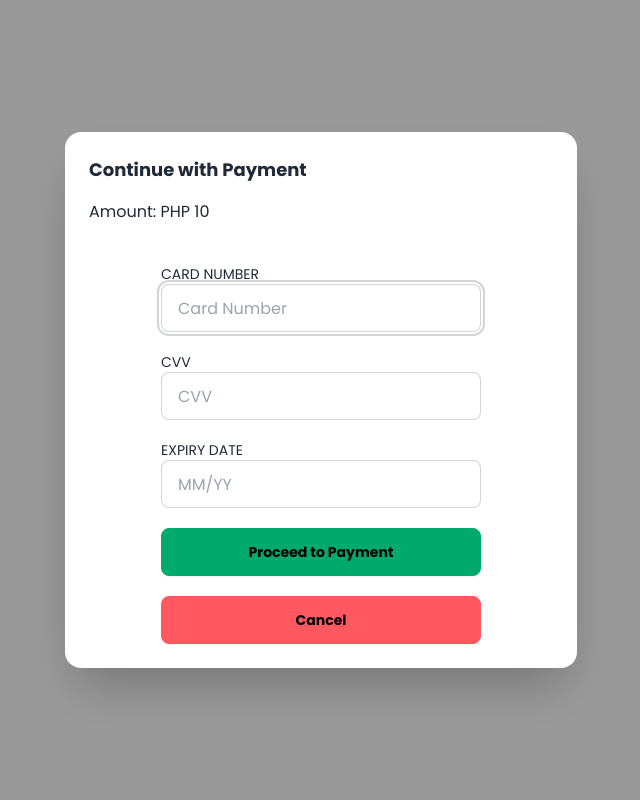
After one commit to froilaaaaan1/svfc-finance-api, a Flask app: template templates/card.html in a window 1280 px wide. The commit adds this page. Shown: the whole page, without its empty margins (319-959 px from the left). Run offline with Flask 3, Linux system fonts and the light colour scheme; the template is opened without the code that fills it: most values are stand-ins (such as "Sample title", 1, 10 or a date in 2020); some libraries are stand-ins or nearby versions.

Commit message:
added credit card payment, validation of it and sendint receipt (has bug) -- to be fixed

```diff
--- a/app.py
+++ b/app.py
@@ -5,13 +5,90 @@ from flask_cors import CORS
 import mysql.connector
 from mysql.connector import errorcode
 from dotenv import load_dotenv
-import time
+import re
+from datetime import datetime
 
 load_dotenv()
 
 app = Flask(__name__)
 
+
+app.config['MAIL_SERVER'] = 'smtp.gmail.com'
+app.config['MAIL_PORT'] = 587
+app.config['MAIL_USERNAME'] = os.getenv('MAIL_USERNAME')
+app.config['MAIL_PASSWORD'] = os.getenv('MAIL_PASSWORD')
+app.config['MAIL_USE_TLS'] = True
+
+mail = Mail(app)
+
 CORS(app)
+
+@app.route('/api/check_card_validity', methods=['POST'])
+def check_card_validity():
+  data = request.get_json()
+  card_number = data.get('card_number', '')
+  expiry_date = data.get('expiry_date', '')
+  cvv = data.get('cvv', '')
+
+  if not is_valid_card_number(card_number): return jsonify({'valid': False, 'message': 'Invalid card number.'}), 400
+
+  if not is_valid_expiry_date(expiry_date): return jsonify({'valid': False, 'message': 'Invalid expiry date. Use MM/YY format.'}), 400
+
+  if not is_valid_cvv(cvv): return jsonify({'valid': False, 'message': 'Invalid CVV. Use 3 or 4 digits.'}), 400
+
+  return jsonify({'valid': True, 'message': 'Card details appear valid.'}), 200
+
+def is_valid_card_number(card_number):
+  return re.match(r'^[0-9]{13,19}$', card_number) is not None
+
+def is_valid_expiry_date(expiry_date):
+  if not re.match(r'^(0[1-9]|1[0-2])\/[0-9]{2}$', expiry_date):
+    return False
+  exp_month, exp_year = map(int, expiry_date.split('/'))
+  expiry_datetime = datetime(year=2000 + exp_year, month=exp_month, day=1)
+  current_datetime = datetime.now()
+  return expiry_datetime > current_datetime
+
+def is_valid_cvv(cvv):
+  return re.match(r'^[0-9]{3,4}$', cvv) is not None
+
+@app.route('/send-receipt', methods=['POST'])
+def send_receipt():
+  try:
+    db_connection = mysql.connector.connect(
+      user=os.getenv('USER'),
+      password=os.getenv('PASSWORD'),
+      port=os.getenv('PORT'),
+      database='svfc_finance'
+    )
+    data = request.get_json()
+    amount = data.get('amount')
+    payment_method_name = data.get('payment_method_name')
+    bill_id = data.get('bill_id')
+    get_bill_info = "SELECT student_number, total_amount, semester, bill_date FROM bills_table WHERE bills_id = %s"
+    with db_connection.cursor() as cursor:
+      cursor.execute(get_bill_info, (bill_id,))
+      bill_info = cursor.fetchone()
+    student_number, total_amount, semester, bill_date = bill_info
+
+    # get student name
+    get_student_info = "SELECT first_name, email, last_name FROM students_table WHERE student_number = %s"
+    cursor.execute(get_student_info, (student_number,))
+    student_info = cursor.fetchone()
+    first_name, last_name = student_info
+    student_email = student_info[1]
+
+    html_email = render_template('send_receipt_template.html', student_name=f'{first_name} {last_name}', student_number=student_number, amount=amount, semester=semester, payment_method_name=payment_method_name, total_amount=total_amount, bill_date=bill_date)
+
+    msg = Message('SVFC Payment Receipt', sender=os.getenv('MAIL_USERNAME'), recipients=[student_email])
+    msg.html = html_email
+    mail.send(msg)
+
+    return jsonify({'message': 'Email sent successfully.'}), 200
+  except Exception as e:
+    return jsonify({'error': 'Something went wrong'}), 500
+
+
 
 @app.route('/api-svfc-send-feedback', methods=['POST'])
 def send_feedback():
@@ -385,9 +462,13 @@ def submit_payment():
 def bank():
   return render_template('bank.html')
 
-@app.route('/payment/creditcard', methods=['POST'])
-def credit_card():
-  return render_template('creditcard.html')
+@app.route('/payment/card', methods=['POST'])
+def card():
+  data = request.get_json()
+  bill_id = data.get('bill_id')
+  amount_to_be_paid = data.get('amount_to_be_paid')
+  payment_method = data.get('payment_method')
+  return render_template('card.html', bill_id=bill_id, amount_to_be_paid=amount_to_be_paid, payment_method=payment_method)
 
 @app.route('/payment/gcash', methods=['POST'])
 def gcash():
--- /dev/null
+++ b/templates/card.html
@@ -0,0 +1,220 @@
+<!DOCTYPE html>
+<html lang="en">
+	<head>
+		<meta charset="UTF-8" />
+		<title>Credit Card Payment</title>
+		<meta
+			name="viewport"
+			content="width=device-width, initial-scale=1.0" />
+		<script src="https://cdn.tailwindcss.com"></script>
+		<link
+			rel="preconnect"
+			href="https://fonts.googleapis.com" />
+		<link
+			rel="preconnect"
+			href="https://fonts.gstatic.com"
+			crossorigin />
+		<link
+			href="https://cdn.jsdelivr.net/npm/daisyui@4.10.2/dist/full.min.css"
+			rel="stylesheet"
+			type="text/css" />
+		<script
+			src="https://cdnjs.cloudflare.com/ajax/libs/jquery/3.7.1/jquery.min.js"
+			integrity="sha512-v2CJ7UaYy4JwqLDIrZUI/4hqeoQieOmAZNXBeQyjo21dadnwR+8ZaIJVT8EE2iyI61OV8e6M8PP2/4hpQINQ/g=="
+			crossorigin="anonymous"
+			referrerpolicy="no-referrer"></script>
+		<link
+			href="https://fonts.googleapis.com/css2?family=Poppins:wght@400;700&display=swap"
+			rel="stylesheet" />
+		<style>
+			body {
+				font-family: 'Poppins', sans-serif;
+			}
+			input::-webkit-outer-spin-button,
+			input::-webkit-inner-spin-button {
+				-webkit-appearance: none;
+				margin: 0;
+			}
+		</style>
+	</head>
+	<body>
+		<dialog
+			id="card-modal"
+			class="modal modal-bottom sm:modal-middle">
+			<div class="modal-box">
+				<div class="flex flex-row w-full justify-between items-center">
+					<div>
+						<h3 class="font-bold text-lg">Continue with Payment</h3>
+						<p class="py-4">Amount: PHP {{amount_to_be_paid}}</p>
+					</div>
+					<div class="image-card w-1/2 flex justify-end items-center">
+						<img
+							class="card-icon"
+							alt="" />
+					</div>
+				</div>
+				<div class="modal-action">
+					<form
+						id="payment-form"
+						class="w-full flex flex-col gap-5 items-center">
+						<input
+							type="hidden"
+							value="{{amount_to_be_paid}}"
+							id="amount-to-be-paid" />
+						<input
+							type="hidden"
+							value="{{bill_id}}"
+							name="bill_id" />
+
+						<input
+							type="hidden"
+							value="{{payment_method}}"
+							name="payment_method" />
+
+						<label class="form-control w-full max-w-xs">
+							<span class="label-text">CARD NUMBER</span>
+							<input
+								type="text"
+								id="card-number"
+								placeholder="Card Number"
+								class="input input-bordered w-full max-w-xs"
+								pattern="^[0-9]{13,19}$"
+								required />
+						</label>
+						<label class="form-control w-full max-w-xs">
+							<span class="label-text">CVV</span>
+							<input
+								type="text"
+								id="cvv"
+								placeholder="CVV"
+								class="input input-bordered w-full max-w-xs"
+								pattern="^[0-9]{3,4}$"
+								required />
+						</label>
+						<label class="form-control w-full max-w-xs">
+							<span class="label-text">EXPIRY DATE</span>
+							<input
+								type="text"
+								id="expiry-date"
+								placeholder="MM/YY"
+								class="input input-bordered w-full max-w-xs"
+								pattern="^(0[1-9]|1[0-2])\/[0-9]{2}$"
+								required />
+						</label>
+						<button
+							id="confirm-payment"
+							type="button"
+							class="btn btn-success max-w-xs w-full">
+							Proceed to Payment
+						</button>
+						<button
+							id="close_payment"
+							type="button"
+							class="btn btn-error max-w-xs w-full">
+							Cancel
+						</button>
+					</form>
+				</div>
+			</div>
+		</dialog>
+
+		<script>
+			$(document).ready(function () {
+				var card_modal = document.getElementById('card-modal');
+				var card_number = document.getElementById('card-number');
+				var card_image = document.querySelector('.card-icon');
+				$(card_number).on('input', function () {
+					var cardNumber = $(this).val().replace(/\s/g, '');
+					updateCardIcon(cardNumber);
+				});
+
+				const updateCardIcon = (cardNumber) => {
+					if (cardNumber.startsWith('4')) {
+						card_image.src = 'https://img.icons8.com/color/48/000000/visa.png';
+					} else if (cardNumber.startsWith('5')) {
+						card_image.src =
+							'https://img.icons8.com/color/48/000000/mastercard.png';
+					} else if (cardNumber.startsWith('3')) {
+						card_image.src = 'https://img.icons8.com/color/48/000000/amex.png';
+					} else if (cardNumber.startsWith('6')) {
+						card_image.src =
+							'https://img.icons8.com/color/48/000000/discover.png';
+					} else {
+						card_image.src = '';
+					}
+				};
+
+				$('#confirm-payment').on('click', async function () {
+					if (confirm('Proceed with payment?')) {
+						try {
+							const cardValidityResponse = await $.ajax({
+								url: 'http://127.0.0.1:5000/api/check_card_validity',
+								type: 'POST',
+								contentType: 'application/json',
+								data: JSON.stringify({
+									card_number: $('#card-number').val(),
+									expiry_date: $('#expiry-date').val(),
+									cvv: $('#cvv').val(),
+								}),
+							});
+
+							console.log(cardValidityResponse);
+
+							if (cardValidityResponse.valid) {
+								const paymentResponse = await $.ajax({
+									url: 'http://127.0.0.1:5000/submit-payment',
+									type: 'POST',
+									contentType: 'application/json',
+									data: JSON.stringify({
+										bill_id: document.querySelector('input[name="bill_id"]')
+											.value,
+										payment_method_name: 'Credit Card',
+										amount_paid: $('#amount-to-be-paid').val(),
+									}),
+								});
+
+								alert('Payment successful');
+								console.log(paymentResponse);
+								const receiptResponse = await $.ajax({
+									url: 'http://127.0.0.1:5000/send-receipt',
+									type: 'POST',
+									contentType: 'application/json',
+									data: JSON.stringify({
+										amount: $('#amount-to-be-paid').val(),
+										payment_method_name: 'Credit Card',
+										bill_id: document.querySelector('input[name="bill_id"]')
+											.value,
+									}),
+								});
+
+								console.log(receiptResponse);
+							}
+						} catch (error) {
+							// Handle any errors that occur during AJAX requests
+							console.error('An error occurred:', error);
+							alert('Error occurred during payment processing.');
+						}
+					}
+				});
+
+				$('#close_payment').on('click', function () {
+					if (confirm('Cancel payment?')) {
+						card_modal.close();
+						alert('Payment cancelled. You may close this window.');
+						window.close();
+					}
+				});
+
+				$(document).on('keydown', function (e) {
+					if (e.key === 'Escape') {
+						card_modal.close();
+						alert('Payment cancelled. You may close this window.');
+						window.close();
+					}
+				});
+
+				card_modal.showModal();
+			});
+		</script>
+	</body>
+</html>
```
Also changed, not shown: templates/creditcard.html (deleted, +0 -11 lines), templates/payment_success.html (+14 -6 lines), templates/send_receipt_template.html (added, +45 -0 lines).
